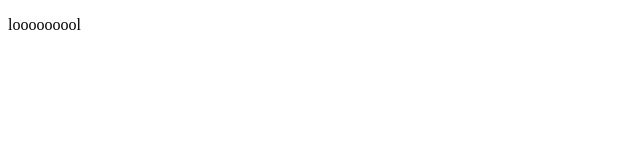
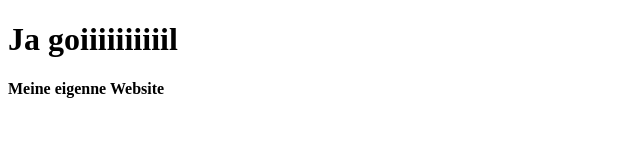
Before and after one commit to 8Funzarp8/y-u-read-this-, a plain HTML site: page index.html in a window 1280 px wide. Shown: the whole page, without its empty margins (0-640 px from the left). Drawn offline with Linux system fonts and the light colour scheme.

Commit message:
Update index.html

```diff
--- a/index.html
+++ b/index.html
@@ -1,6 +1,7 @@
 <!DOCTYPE html>
 <html>
  <body>
-  <p> looooooool </p>
+  <h1> Ja goiiiiiiiiiil </h1>
+  <p> <strong> Meine eigenne Website </strong> </p>
  </body>
 </html>
```
